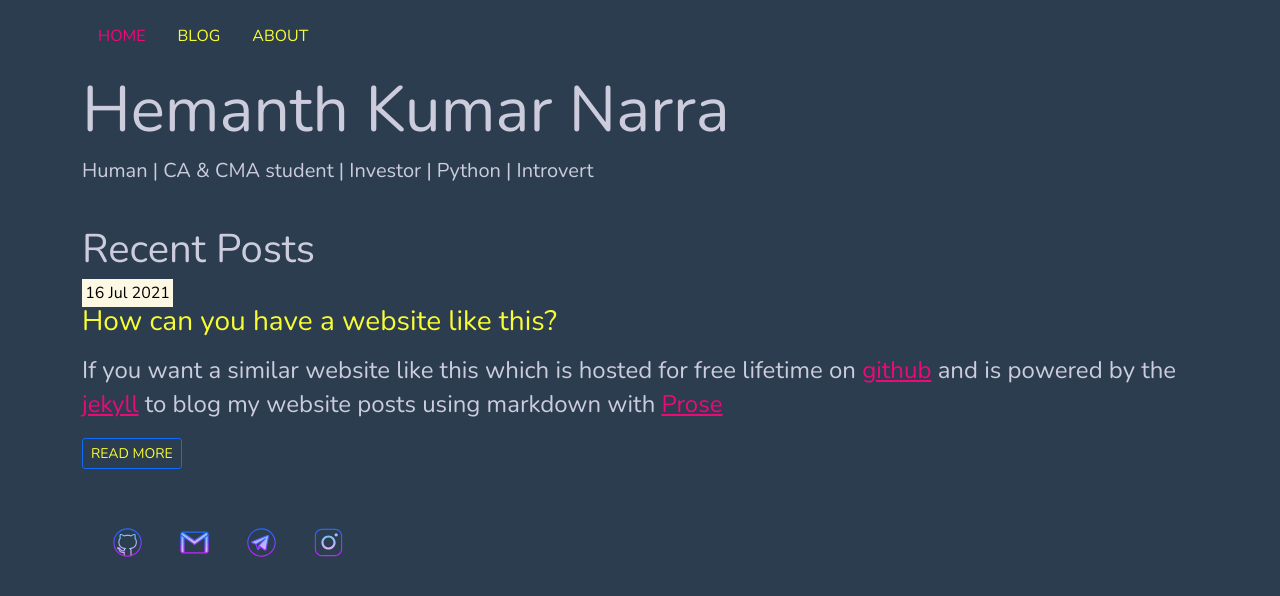
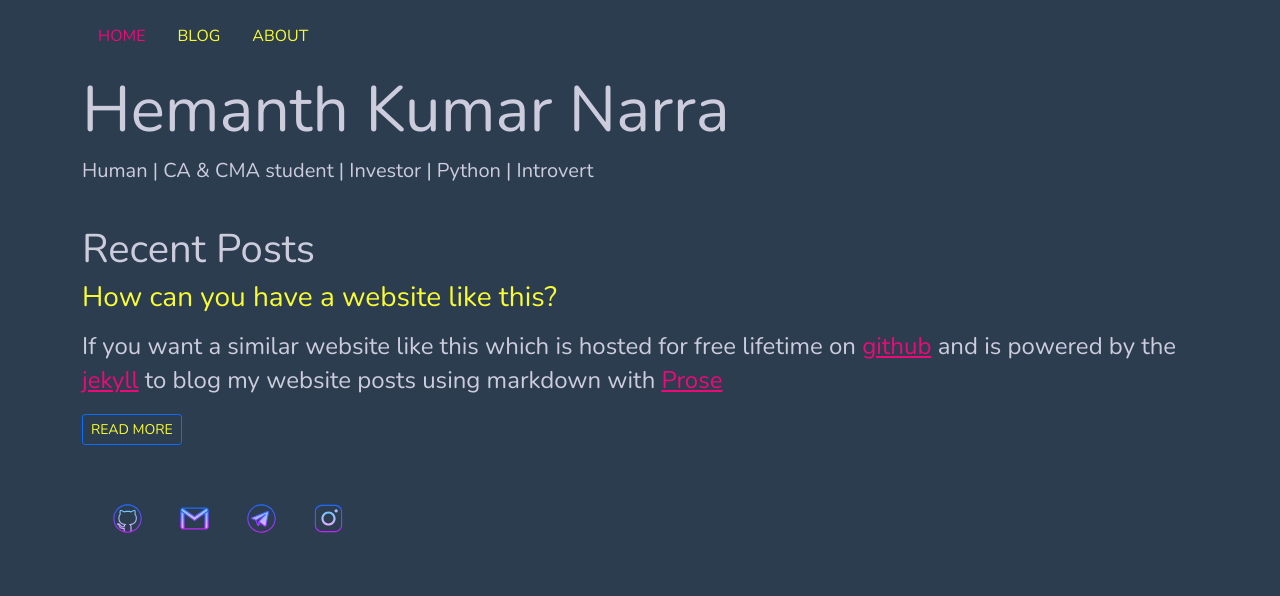
Before and after one commit to hemanthnarra/hemanthnarra.github.io, a Jekyll site: the page built from index.html, in a window 1280 px wide. Shown: the top 596 px of the page. Built offline with Jekyll 4.4.1, drawn with Linux system fonts in a browser that asks for light colours.

Commit message:
this should be more good #1

```diff
--- a/index.html
+++ b/index.html
@@ -11,7 +11,6 @@ title: Hemanth Kumar Narra, Introvert
     <ul class="list-unstyled">
         {% for post in site.posts %}
         <li>
-            <span><mark>{{ post.date | date_to_string }}</mark></span>
             <p style="color: #f9fc32;" class="h3">{{ post.title }}</p>
             <p class="excerpt">{{ post.excerpt }}</p>
             <a style="color: #f9fc32;" class="btn btn-outline-primary btn-sm" href="{{ post.url }}" role="button">READ MORE</a>
```
